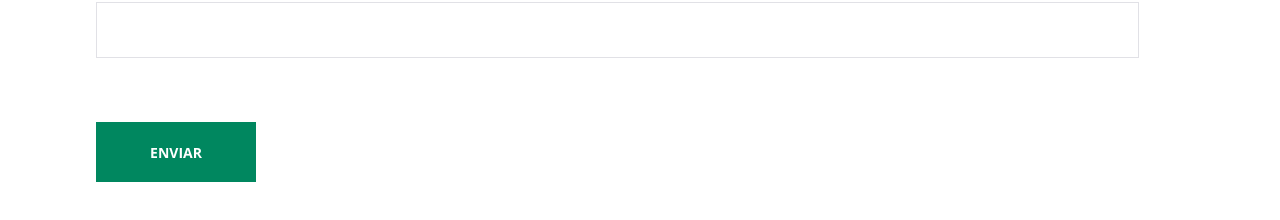
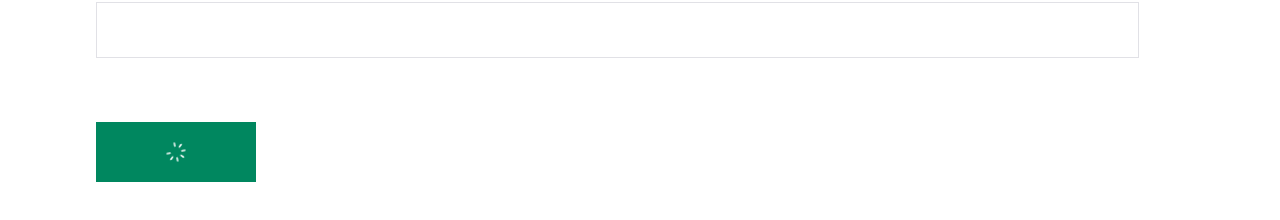
Before and after one commit to bear-system-dev/bear-system-react, a React (Vite) app: page /Carreiras in a window 1280 px wide. Shown: the part 1546-1766 px from the top of the page. Built offline with nearby package versions, Linux system fonts and the light colour scheme.

Commit message:
fix submit button outline spinning

```diff
--- a/src/Pages/Carreiras/components/Form/index.tsx
+++ b/src/Pages/Carreiras/components/Form/index.tsx
@@ -311,7 +311,7 @@ export function Form() {
         </div>
       </div>
       <button type="submit" className="recruitment-form__botao">
-        {isSubmitting ? (
+        {!isSubmitting ? (
           <div className="spinner-container">
             <SpinnerGap />
           </div>
--- a/src/Pages/Carreiras/components/Form/styles.css
+++ b/src/Pages/Carreiras/components/Form/styles.css
@@ -108,7 +108,7 @@
   margin: 2rem 1rem 0;
   position: relative;
   text-transform: uppercase;
-  transition: all 0.3s ease-in-out;
+  /* transition: all 0.3s ease-in-out; */
   width: 10rem;
 }
 
@@ -118,6 +118,10 @@
 
 .spinner-container {
   animation: spin 1s linear infinite;
+}
+
+.recruitment-form__botao:focus {
+  outline: none;
 }
 
 .recruitment-form__botao svg {
--- a/src/Pages/Contrate/components/Form/styles.css
+++ b/src/Pages/Contrate/components/Form/styles.css
@@ -118,6 +118,11 @@
 
 .spinner-container {
   animation: spin 1s linear infinite;
+  border: none;
+}
+
+.recruitment-form__botao:focus {
+  outline: none;
 }
 
 .form__botao svg {
```
